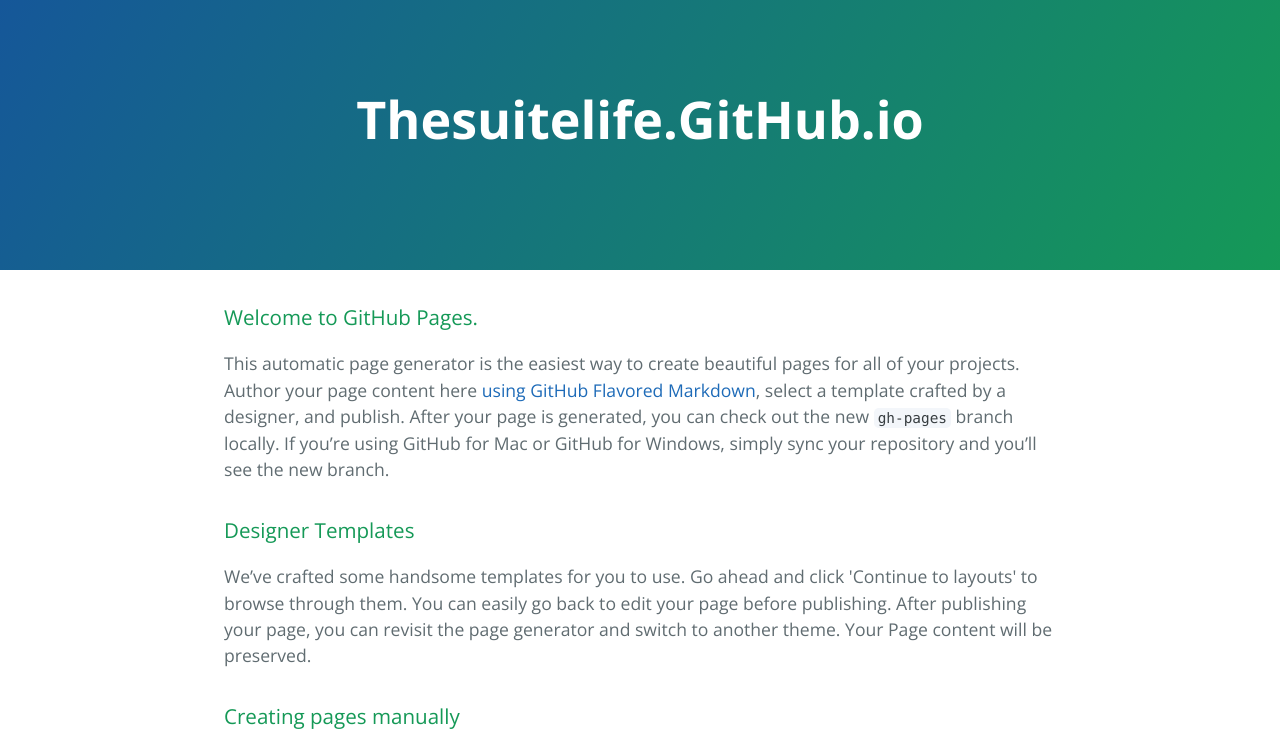
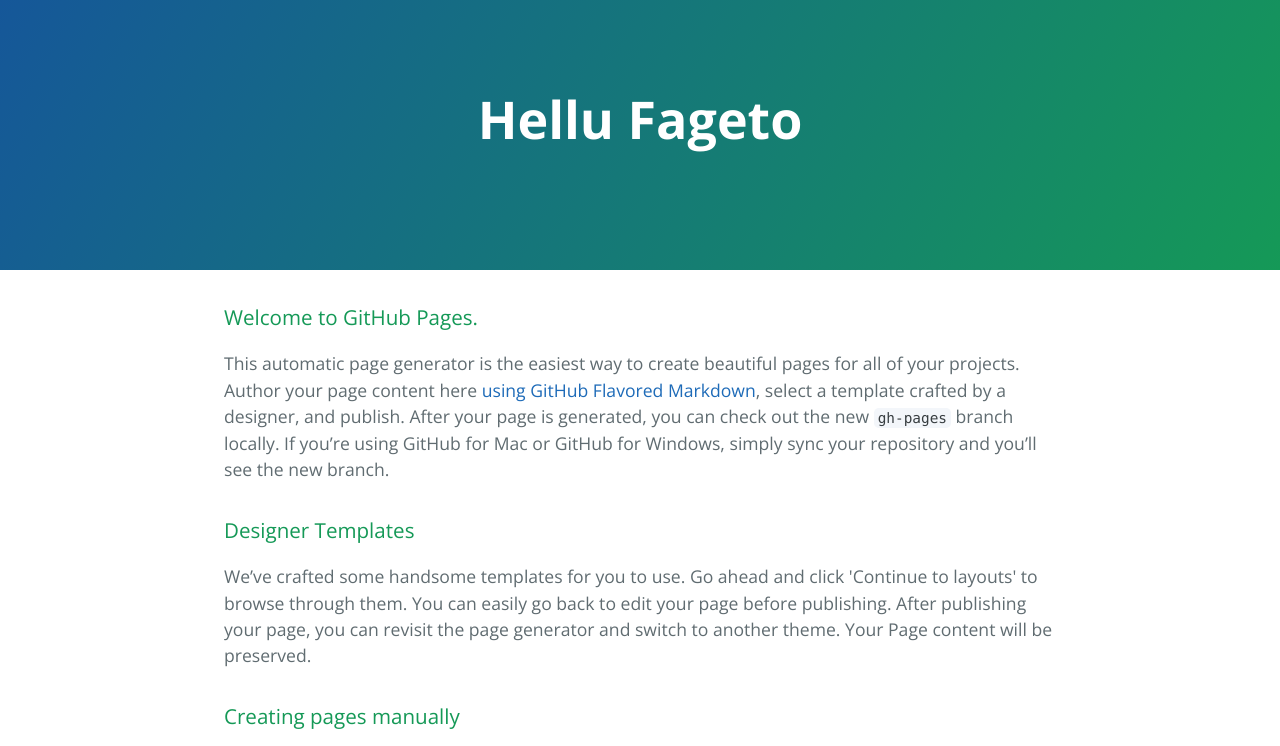
Before and after one commit to TheSuiteLife/thesuitelife.github.io, a plain HTML site: page index.html in a window 1280 px wide. Shown: the top 746 px of the page. Drawn offline with nearby package versions, Linux system fonts and the light colour scheme.

Commit message:
Update index.html

```diff
--- a/index.html
+++ b/index.html
@@ -11,7 +11,7 @@
   </head>
   <body>
     <section class="page-header">
-      <h1 class="project-name">Thesuitelife.GitHub.io</h1>
+      <h1 class="project-name">Hellu Fageto</h1>
       <h2 class="project-tagline"></h2>
     </section>
 
```
